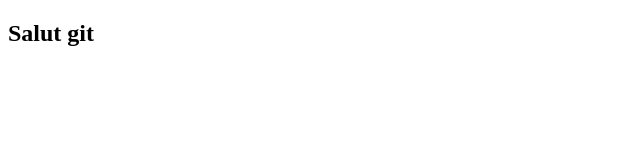
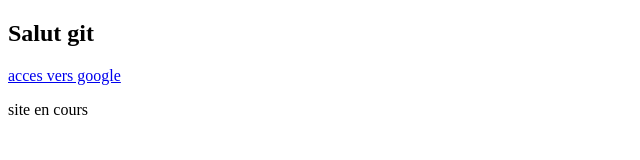
Before and after one commit to multitask07/depot_html, a plain HTML site: page index.html in a window 1280 px wide. Shown: the whole page, without its empty margins (0-640 px from the left). Drawn offline with Linux system fonts and the light colour scheme.

Commit message:
ajout lien vers google.fr et paragraphe sur index.html

```diff
--- a/index.html
+++ b/index.html
@@ -7,5 +7,7 @@
 
 	<body>
 			<h2>Salut git</h2>
+			<a href="http://www.google.fr" >acces vers google</a>
+			<p>site en cours</p>
 	</body>
 </html>
```
